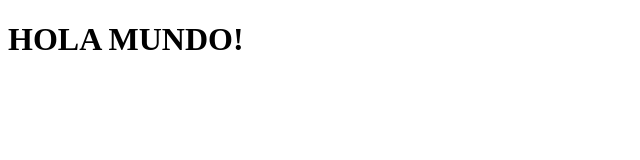
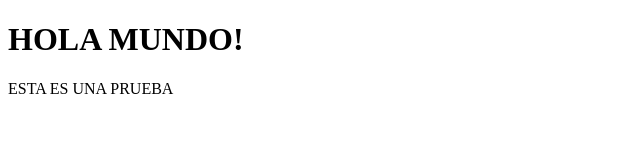
Before and after one commit to AngelPedroza/diplomado_colsubsidio, a plain HTML site: page class7/ejemplos_clase/display.html in a window 1280 px wide. Shown: the whole page, without its empty margins (0-640 px from the left). Drawn offline with Linux system fonts and the light colour scheme.

Commit message:
ejemplo branch main

```diff
--- a/class7/ejemplos_clase/display.html
+++ b/class7/ejemplos_clase/display.html
@@ -8,6 +8,6 @@
 </head>
 <body>
     <h1>HOLA MUNDO!</h1>
-
+    <p>ESTA ES UNA PRUEBA</p>
 </body>
 </html>
```
